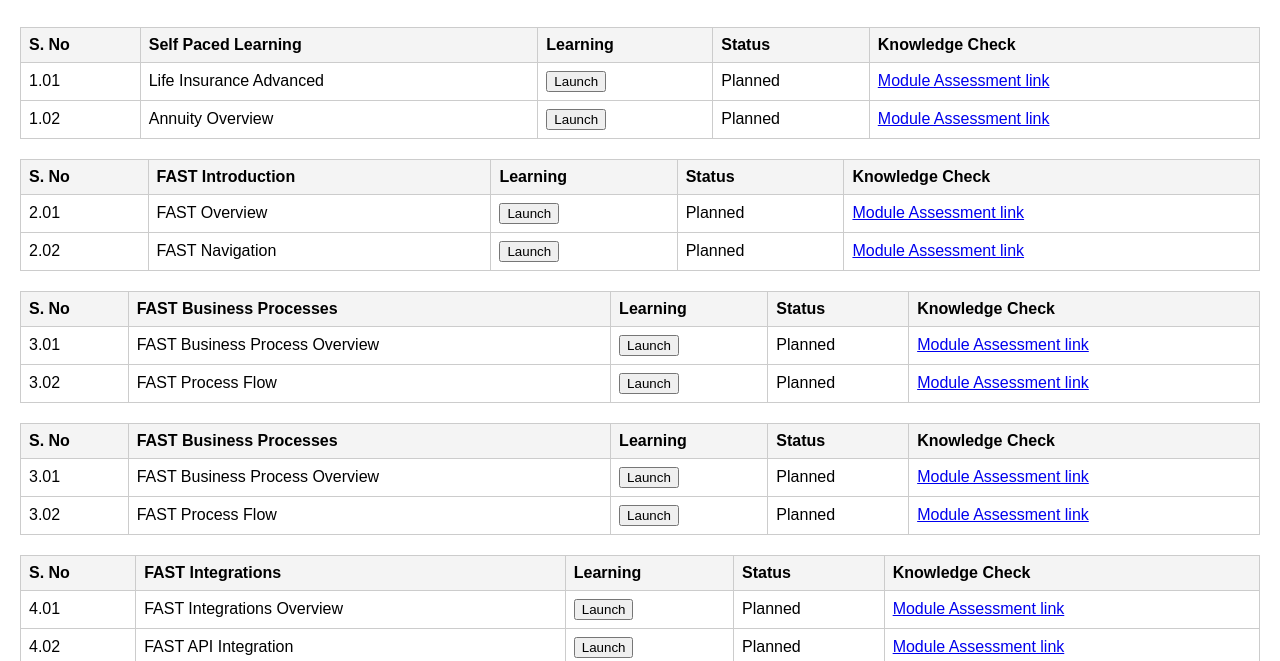
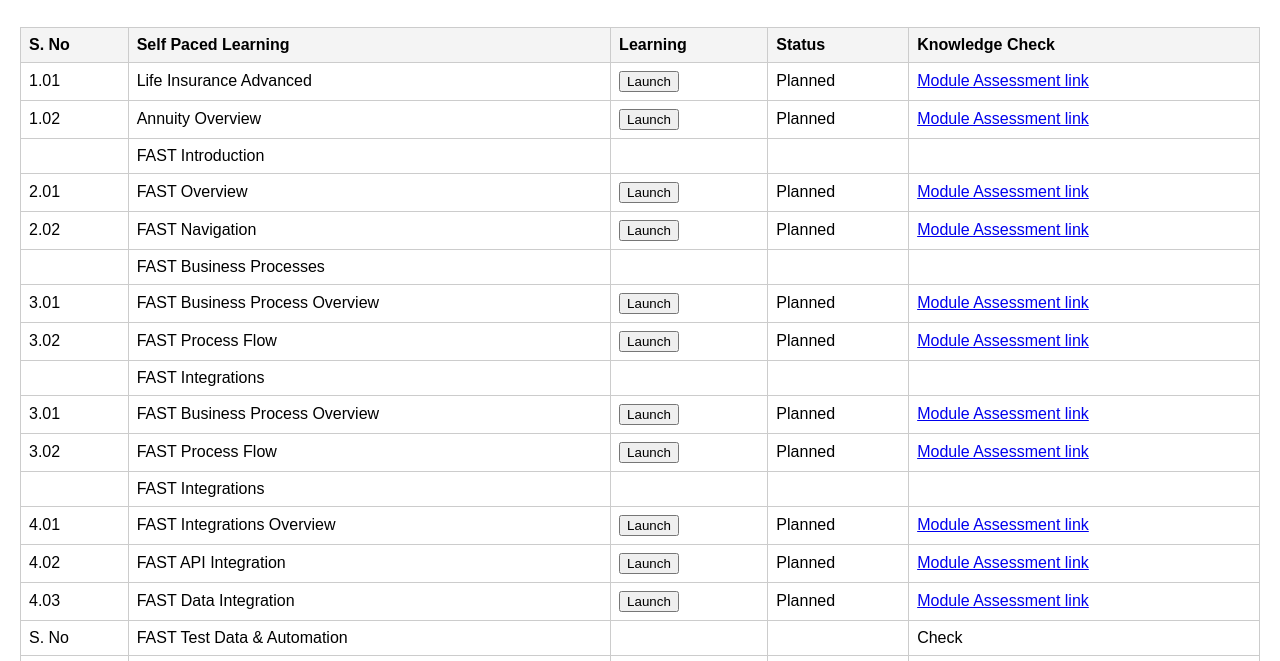
Before and after one commit to diro3307/iLearnFAST, a plain HTML site: page index.html in a window 1280 px wide. Shown: the part 111-772 px from the top of the page. Drawn offline with Linux system fonts and the light colour scheme.

Commit message:
fixed structure

```diff
--- a/index.html
+++ b/index.html
@@ -42,19 +42,13 @@
           <td>Planned</td>
           <td><a href="#">Module Assessment link</a></td>
         </tr>
-      </tbody>
-    </table>
-    <table>
-      <thead>
         <tr>
-          <th>S. No</th>
-          <th>FAST Introduction</th>
-          <th>Learning</th>
-          <th>Status</th>
-          <th>Knowledge Check</th>
+          <td></td>
+          <td>FAST Introduction</td>
+          <td></td>
+          <td></td>
+          <td></td>
         </tr>
-      </thead>
-      <tbody>
         <tr>
           <td>2.01</td>
           <td>FAST Overview</td>
@@ -69,19 +63,13 @@
           <td>Planned</td>
           <td><a href="#">Module Assessment link</a></td>
         </tr>
-      </tbody>
-    </table>
-    <table>
-      <thead>
         <tr>
-          <th>S. No</th>
-          <th>FAST Business Processes</th>
-          <th>Learning</th>
-          <th>Status</th>
-          <th>Knowledge Check</th>
+          <td></td>
+          <td>FAST Business Processes</td>
+          <td></td>
+          <td></td>
+          <td></td>
         </tr>
-      </thead>
-      <tbody>
         <tr>
           <td>3.01</td>
           <td>FAST Business Process Overview</td>
@@ -96,19 +84,13 @@
           <td>Planned</td>
           <td><a href="#">Module Assessment link</a></td>
         </tr>
-      </tbody>
-    </table>
-    <table>
-      <thead>
         <tr>
-          <th>S. No</th>
-          <th>FAST Business Processes</th>
-          <th>Learning</th>
-          <th>Status</th>
-          <th>Knowledge Check</th>
+          <td></td>
+          <td>FAST Integrations</td>
+          <td></td>
+          <td></td>
+          <td></td>
         </tr>
-      </thead>
-      <tbody>
         <tr>
           <td>3.01</td>
           <td>FAST Business Process Overview</td>
@@ -123,19 +105,13 @@
           <td>Planned</td>
           <td><a href="#">Module Assessment link</a></td>
         </tr>
-      </tbody>
-    </table>
-    <table>
-      <thead>
         <tr>
-          <th>S. No</th>
-          <th>FAST Integrations</th>
-          <th>Learning</th>
-          <th>Status</th>
-          <th>Knowledge Check</th>
+          <td></td>
+          <td>FAST Integrations</td>
+          <td></td>
+          <td></td>
+          <td></td>
         </tr>
-      </thead>
-      <tbody>
         <tr>
           <td>4.01</td>
           <td>FAST Integrations Overview</td>
@@ -157,19 +133,13 @@
           <td>Planned</td>
           <td><a href="#">Module Assessment link</a></td>
         </tr>
-      </tbody>
-    </table>
-    <table>
-      <thead>
         <tr>
-          <th>S. No</th>
-          <th>FAST Test Data & Automation</th>
-          <th>Learning</th>
-          <th>Status</th>
-          <th>Knowledge Check</th>
+          <td>S. No</td>
+          <td>FAST Test Data & Automation</td>
+          <td></td>
+          <td></td>
+          <td>Check</td>
         </tr>
-      </thead>
-      <tbody>
         <tr>
           <td>5.01</td>
           <td>FAST Test Data Management</td>
```
